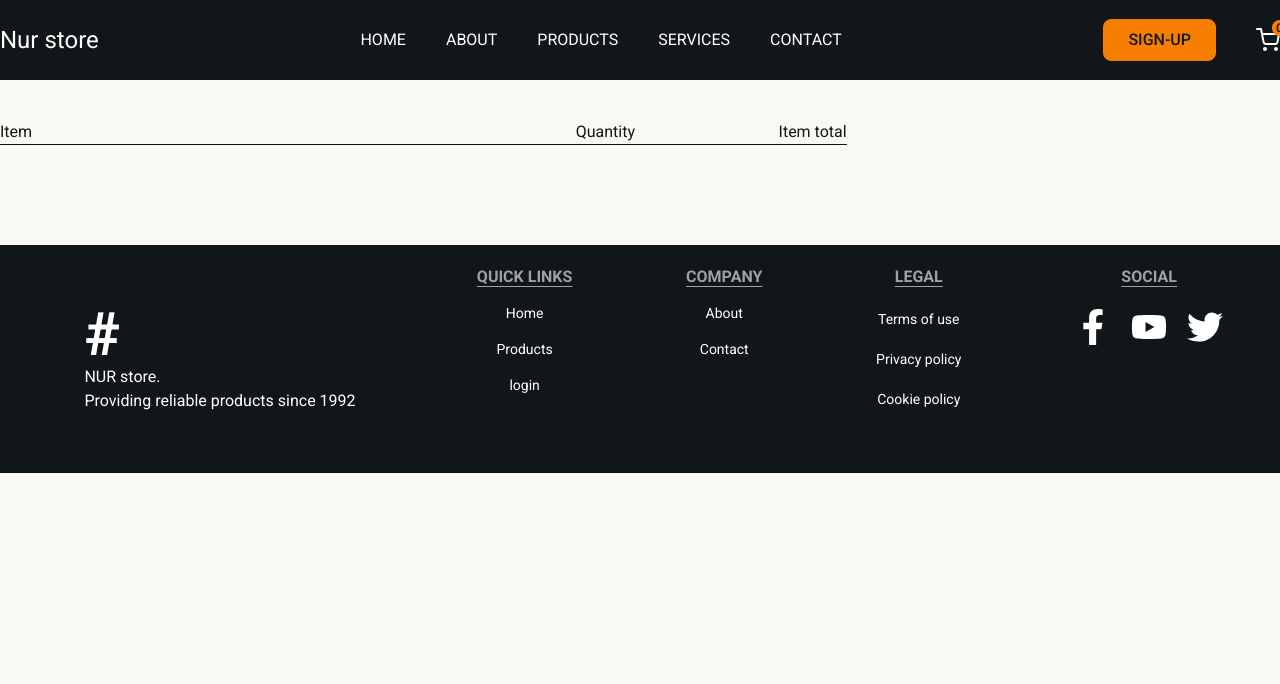
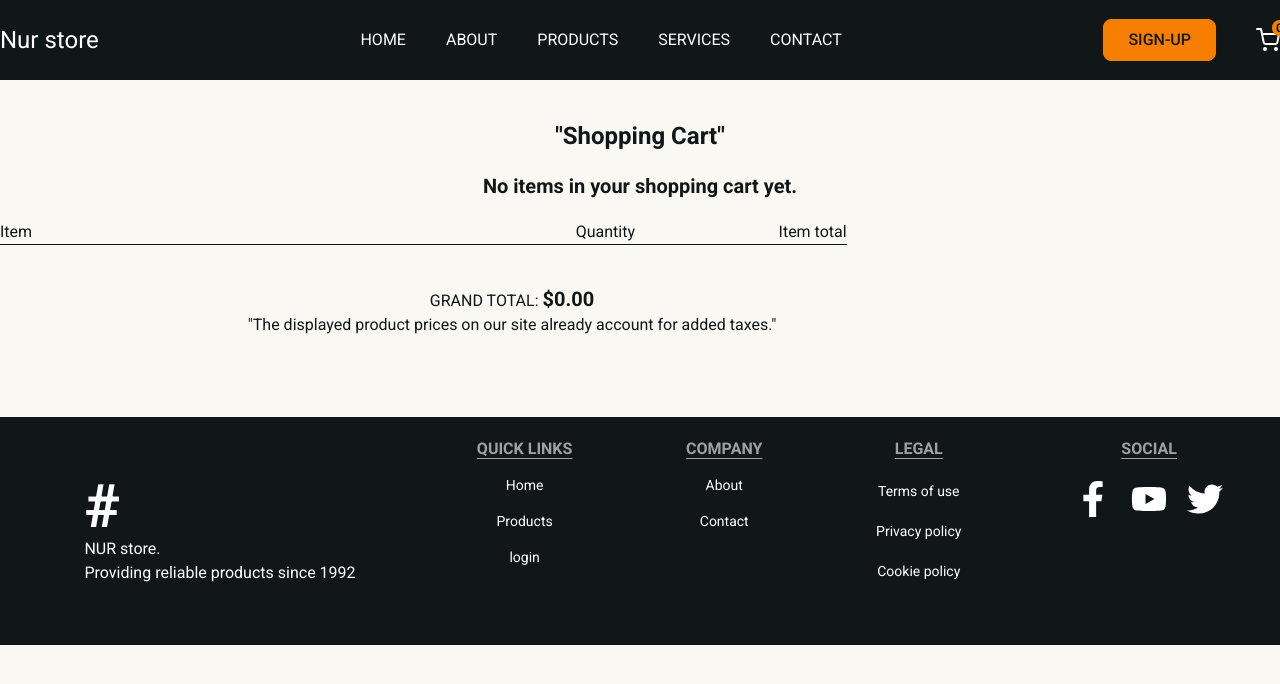
Before and after one commit to Hossain-A1/store-client, a Next.js app: page /cart in a window 1280 px wide. Shown: the top 684 px of the page. Built offline with nearby package versions, Linux system fonts and the light colour scheme.

Commit message:
cart functionality added

```diff
--- a/app/(home)/page.tsx
+++ b/app/(home)/page.tsx
@@ -7,13 +7,13 @@ import Offer from "@/components/offers/Offer";
 
 const HomePage = () => {
   return (
-    <>
+    <main>
       <HeroSection />
       <Offer />
       <FeatureSection />
       <Services/>
       <Explore/>
-    </>
+    </main>
   );
 };
 
--- a/components/cart/Cart.tsx
+++ b/components/cart/Cart.tsx
@@ -4,15 +4,37 @@ import Image from "next/image";
 import { useDispatch, useSelector } from "react-redux";
 import { FaTrash } from "react-icons/fa6";
 import { CurrencyFormatter } from "../shared/CurrencyFormatter";
-import { clearCart, removeCart } from "@/redux/features/carts/cartSlice";
+import {
+  clearCart,
+  decrementItem,
+  incrementItem,
+  removeCart,
+} from "@/redux/features/carts/cartSlice";
 
 const Cart = () => {
   const { cartItems } = useSelector((state: RootState) => state.cart);
-  const dispatch = useDispatch()
+  const dispatch = useDispatch();
   console.log(cartItems);
 
+  const total = () => {
+    const calcTotal = cartItems.reduce(
+      (acc, item) => (acc += item.price * item.count),
+      0
+    );
+    const fixedTotal = +calcTotal.toFixed(2);
+    const subtotal = <CurrencyFormatter amount={fixedTotal} />;
+
+    return subtotal;
+  };
+
   return (
-    <section className='container section-p mt-10'>
+    <section className='container section-p mt-10 space-y-5'>
+      <h2 className='text-center text-2xl font-semibold'>"Shopping Cart"</h2>
+      <h2 className='text-center text-xl font-semibold'>
+        {cartItems.length >= 1
+          ? ` You've added (${cartItems.length}) Cart`
+          : "No items in your shopping cart yet."}
+      </h2>
       <div className='grid lg:grid-cols-3 grid-cols-1 gap-5 '>
         <div className='col-span-2 w-full space-y-5'>
           <ul className='grid grid-cols-4 border-b'>
@@ -21,9 +43,12 @@ const Cart = () => {
             <li className='text-end'>Item total</li>
           </ul>
 
-          <div className='w-full space-y-5'>
+          <div className='w-full space-y-5 '>
             {cartItems.map((item) => (
-              <div key={item._id} className='grid grid-cols-3 w-full'>
+              <div
+                key={item._id}
+                className='grid grid-cols-3 w-full border-b pb-5'
+              >
                 <div className='flex gap-5 w-full col-span-2'>
                   <div className='w-24 h-24 overflow-hidden'>
                     <Image
@@ -43,7 +68,7 @@ const Cart = () => {
                       ID: {item._id.substring(0, 10)}
                     </span>
                     <span className='text-xs font-medium'>
-                      Price: {item.price}
+                      Price: {<CurrencyFormatter amount={item.price} />}
                     </span>
                     <span className='text-xs font-medium'>
                       Category: {item.category}
@@ -53,13 +78,30 @@ const Cart = () => {
 
                 <div className='flex justify-between'>
                   <div className='flex  gap-3'>
-                    <span className=' px-2 bg-gray/40 h-7 cursor-pointer  font-bold text-xl'>-</span>
-                    <span className=' px-2 bg-gray/10 h-7 text-orange  font-bold text-xl'>{item.count}</span>
-                    <span className=' px-2 bg-gray/40 h-7 cursor-pointer  font-bold text-xl'>+</span>
+                    <span
+                      className=' px-2 bg-gray/40 h-7 cursor-pointer  font-bold text-xl'
+                      onClick={() => dispatch(decrementItem(item._id))}
+                    >
+                      -
+                    </span>
+                    <span className=' px-2 bg-gray/10 h-7 text-orange  font-bold text-xl'>
+                      {item.count}
+                    </span>
+                    <span
+                      className=' px-2 bg-gray/40 h-7 cursor-pointer  font-bold text-xl'
+                      onClick={() => dispatch(incrementItem(item._id))}
+                    >
+                      +
+                    </span>
                   </div>
                   <div className='flex flex-col justify-between items-end'>
-                    <span className='text-end'><CurrencyFormatter amount={item.price * item.count}/></span>
-                    <button onClick={()=>dispatch(removeCart(item._id))} className='cursor-pointer text-gray border border-red p-2 rounded-full text-xl'>
+                    <span className='text-end'>
+                      <CurrencyFormatter amount={item.price * item.count} />
+                    </span>
+                    <button
+                      onClick={() => dispatch(removeCart(item._id))}
+                      className='cursor-pointer text-gray border border-red p-2 rounded-full text-xl'
+                    >
                       <FaTrash />
                     </button>
                   </div>
@@ -72,6 +114,16 @@ const Cart = () => {
         {/* for checkout */}
         <div className='checkout'></div>
       </div>
+
+      <div className='w-4/5'>
+        <span className='uppercase text-center block'>
+          Grand Total: <strong className='font-bold text-xl'>{total()}</strong>{" "}
+        </span>
+        <p className='text-center '>
+          "The displayed product prices on our site already account for added
+          taxes."
+        </p>
+      </div>
     </section>
   );
 };
--- a/components/partOfProductDetails/ProductImages.tsx
+++ b/components/partOfProductDetails/ProductImages.tsx
@@ -7,11 +7,12 @@ interface ProductItemProps {
 const ProductImages: React.FC<ProductItemProps> = ({ productItem }) => {
   const [images, setImages] = useState(productItem?.images[0]);
 
+
   return (
     <div className='  grid grid-cols-4 gap-5 section-p'>
       <div className='flex flex-col  items-start gap-5  '>
         {productItem?.images.map((image, i) => (
-          <figure key={i} className='w-[4rem] h-[4rem] '>
+          <figure key={i} className='w-[4rem] h-[4rem]  '>
             <Image
               src={image}
               priority
@@ -26,12 +27,12 @@ const ProductImages: React.FC<ProductItemProps> = ({ productItem }) => {
       </div>
 
       {images && (
-        <div className='flex justify-center items-center col-span-3 overflow-hidden w-full h-full shadow-xl bg-red'>
+        <div className='flex justify-center items-center col-span-3 overflow-hidden w-full h-full shadow-xl '>
           <Image
             src={images}
             priority
-            width={400}
-            height={600}
+            width={1080}
+            height={740}
             alt={productItem?.title}
             className='object-cover w-full h-full'
           />
--- a/redux/features/carts/cartSlice.tsx
+++ b/redux/features/carts/cartSlice.tsx
@@ -24,7 +24,10 @@ export const cartSlice = createSlice({
         // add to cart
         const assembled = { ...action.payload, count: 1 };
         state.cartItems.push(assembled);
-        toast.success("Product added Successfully!");
+        toast.success("Product added Successfully!",{
+          position:'bottom-left',
+
+        });
       }
     },
 
@@ -34,14 +37,52 @@ export const cartSlice = createSlice({
       );
       toast(`Drone ${action.payload} removed Successfully!`, {
         icon: "👏",
+        position:'bottom-left'
       });
     },
 
     clearCart: (state) => {
       state.cartItems = [];
+      toast.success('All cleared!',{
+        position:'bottom-left',
+
+      })
     },
+
+    incrementItem:(state,action)=>{
+      const cartItem = state.cartItems.findIndex(
+        (cart) => cart._id === action.payload
+      );
+
+      if(cartItem >=0){
+        state.cartItems[cartItem].count +=1
+        toast.success('Item increased!',{
+          position:'bottom-left',
+
+        })
+      }
+    },
+
+    decrementItem:(state,action)=>{
+      const cartItem = state.cartItems.findIndex(
+        (cart) => cart._id === action.payload
+      );
+
+      if(state.cartItems[cartItem].count >1){
+        state.cartItems[cartItem].count -=1
+        toast.success('Item deccreased!',{
+          position:'bottom-left',
+
+        })
+      }else if (state.cartItems[cartItem].count === 1) {
+        const updatedCartItems = state.cartItems.filter(
+          (item) => item._id !== action.payload
+        );
+        state.cartItems = updatedCartItems;
+      }
+    }
   },
 });
 
-export const { addToCart, removeCart, clearCart } = cartSlice.actions;
+export const { addToCart, removeCart, clearCart ,incrementItem,decrementItem} = cartSlice.actions;
 export default cartSlice.reducer;
```
